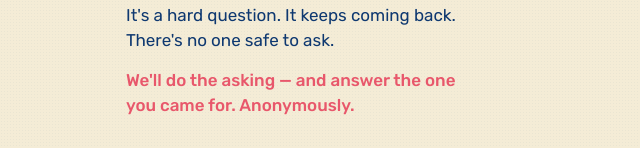
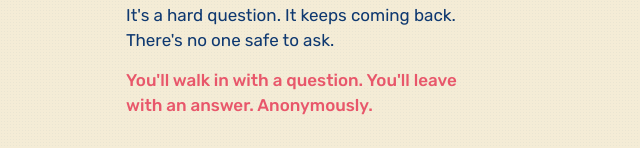
Before and after one commit to rathina-prabu/shouldiquit, a Next.js app: page / in a window 1280 px wide. Shown: the part 375-523 px from the top of the page, without its empty margins (318-958 px from the left). Built offline with nearby package versions, Linux system fonts and the light colour scheme.

Commit message:
ui: landing second line — 'walk in with a question / leave with an answer'

```diff
--- a/app/page.tsx
+++ b/app/page.tsx
@@ -16,7 +16,7 @@ export default function LandingPage() {
         </p>
         <p className="text-[17px] leading-[1.45] mb-8 max-w-[340px]">
           <em className="text-accent font-medium not-italic">
-            We&apos;ll do the asking — and answer the one you came for. Anonymously.
+            You&apos;ll walk in with a question. You&apos;ll leave with an answer. Anonymously.
           </em>
         </p>
         <Link
```
Also changed, not shown: 1 other file (tests, documents, lock files or other folders).
